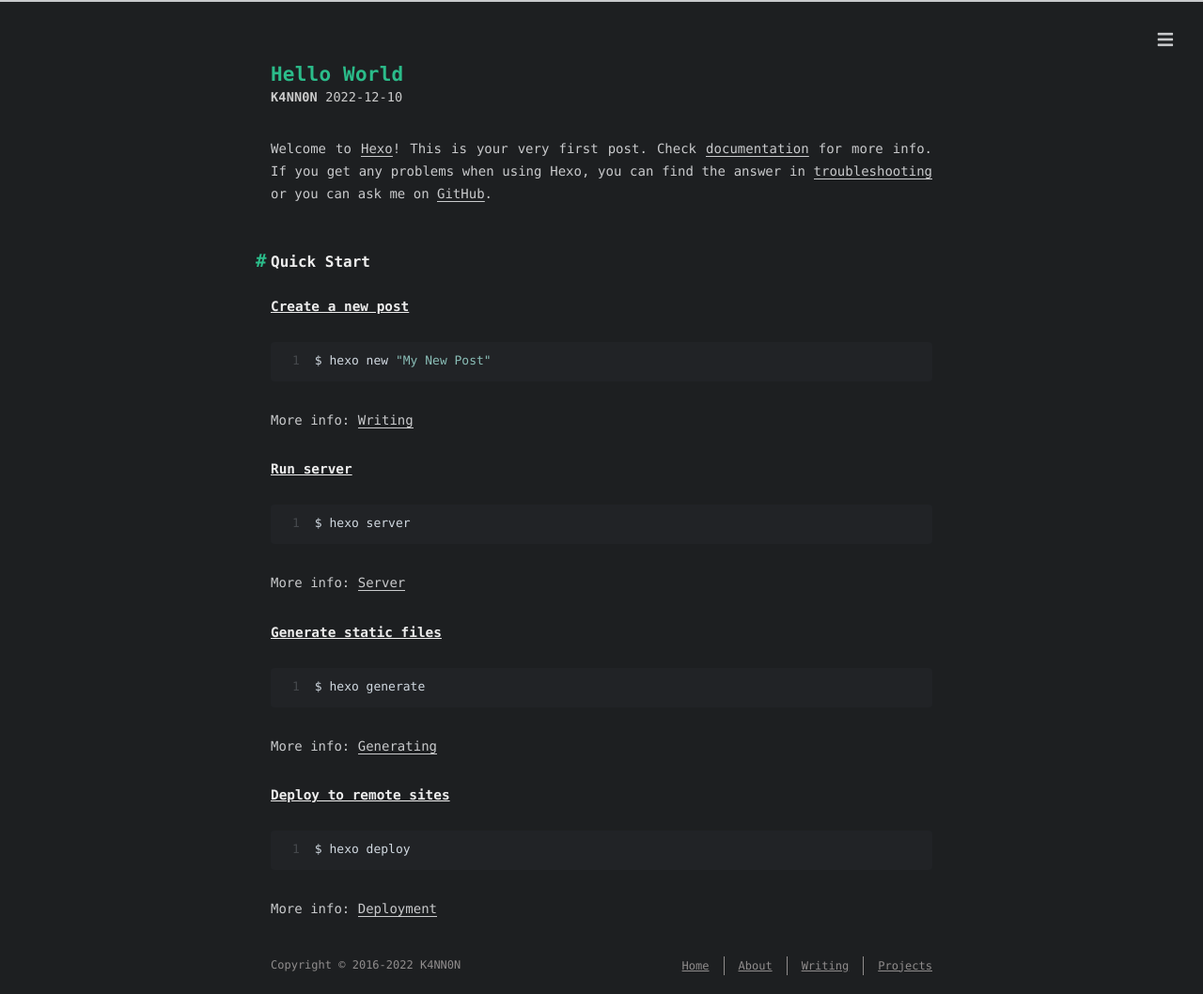
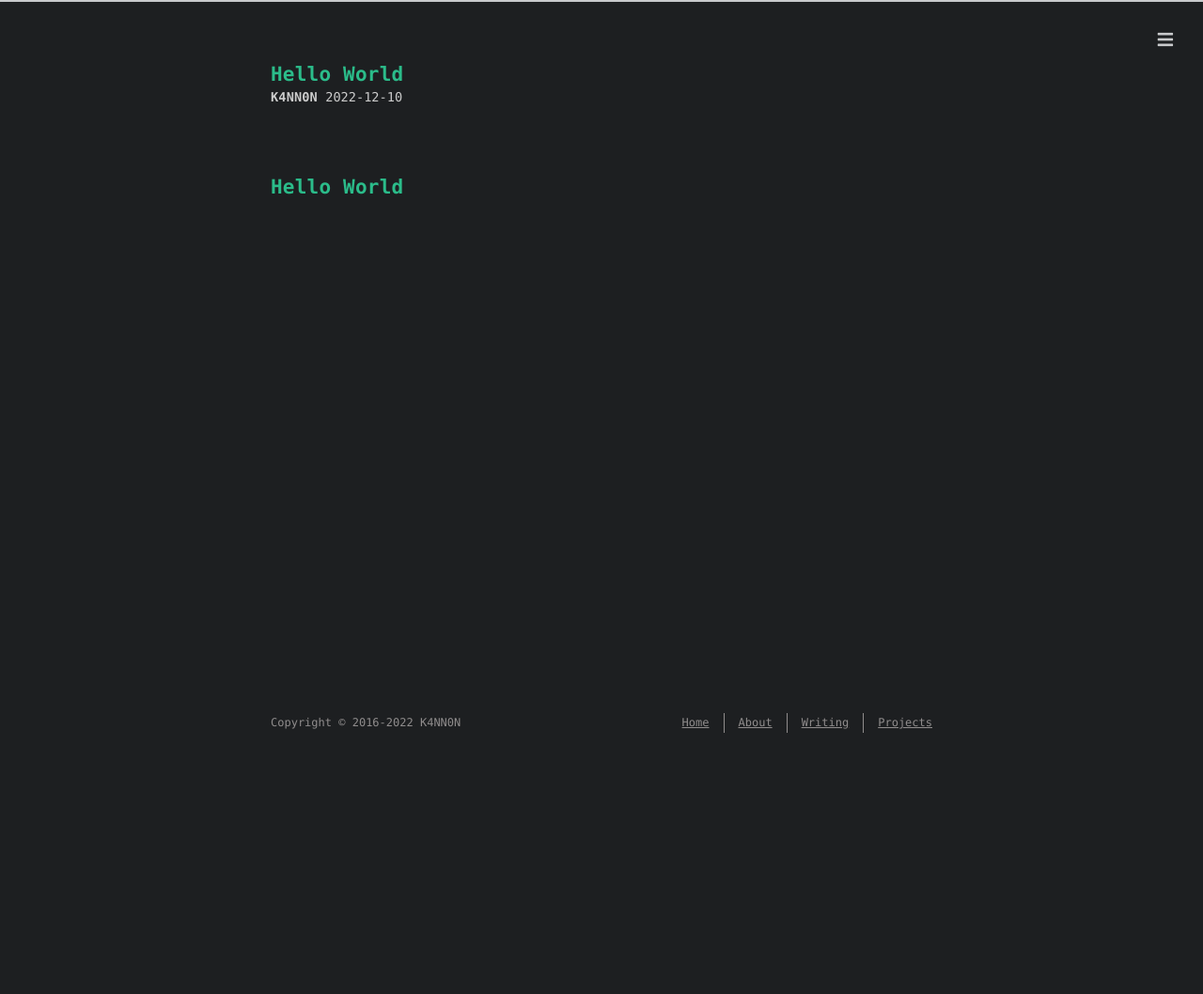
Before and after one commit to K4NN0N/k4nn0n.github.io, a plain HTML site: page 2022/12/10/hello-world/index.html in a window 1280 px wide. Shown: the whole page at 94% size. After the commit the page ends 800 px from the top, so only its background shows below. Drawn offline with nearby package versions, Linux system fonts and the light colour scheme; some packages are replaced by stand-ins of ours; a script that the page names is missing.

Commit message:
Site updated: 2022-12-10 22:56:50

```diff
--- a/2022/12/10/hello-world/index.html
+++ b/2022/12/10/hello-world/index.html
@@ -6,15 +6,15 @@
     <meta http-equiv="X-UA-Compatible" content="IE=edge">
     <meta name="HandheldFriendly" content="True">
     <meta name="viewport" content="width=device-width, initial-scale=1, maximum-scale=5" />
-    <meta name="description" content="Welcome to Hexo! This is your very first post. Check documentation for more info. If you get any problems when using Hexo, you can find the answer in troubleshooting or you can ask me on GitHub. Quick">
+    <meta name="description" content="Hello World">
 <meta property="og:type" content="article">
 <meta property="og:title" content="Hello World">
 <meta property="og:url" content="https://k4nn0n.github.io/2022/12/10/hello-world/index.html">
 <meta property="og:site_name" content="K4NN0N&#39;s Website">
-<meta property="og:description" content="Welcome to Hexo! This is your very first post. Check documentation for more info. If you get any problems when using Hexo, you can find the answer in troubleshooting or you can ask me on GitHub. Quick">
+<meta property="og:description" content="Hello World">
 <meta property="og:locale" content="en_US">
-<meta property="article:published_time" content="2022-12-10T10:53:26.919Z">
-<meta property="article:modified_time" content="2022-12-10T10:53:26.919Z">
+<meta property="article:published_time" content="2022-12-10T14:56:37.838Z">
+<meta property="article:modified_time" content="2022-12-10T14:56:37.838Z">
 <meta property="article:author" content="K4NN0N">
 <meta name="twitter:card" content="summary">
 
@@ -101,7 +101,7 @@
 
     </div>
     <div id="toc">
-      <ol class="toc"><li class="toc-item toc-level-2"><a class="toc-link" href="#Quick-Start"><span class="toc-number">1.</span> <span class="toc-text">Quick Start</span></a><ol class="toc-child"><li class="toc-item toc-level-3"><a class="toc-link" href="#Create-a-new-post"><span class="toc-number">1.1.</span> <span class="toc-text">Create a new post</span></a></li><li class="toc-item toc-level-3"><a class="toc-link" href="#Run-server"><span class="toc-number">1.2.</span> <span class="toc-text">Run server</span></a></li><li class="toc-item toc-level-3"><a class="toc-link" href="#Generate-static-files"><span class="toc-number">1.3.</span> <span class="toc-text">Generate static files</span></a></li><li class="toc-item toc-level-3"><a class="toc-link" href="#Deploy-to-remote-sites"><span class="toc-number">1.4.</span> <span class="toc-text">Deploy to remote sites</span></a></li></ol></li></ol>
+      <ol class="toc"><li class="toc-item toc-level-1"><a class="toc-link" href="#Hello-World"><span class="toc-number">1.</span> <span class="toc-text">Hello World</span></a></li></ol>
     </div>
   </span>
 </div>
@@ -125,7 +125,7 @@
 
     <div class="postdate">
 
-        <time datetime="2022-12-10T10:53:26.919Z" itemprop="datePublished">2022-12-10</time>
+        <time datetime="2022-12-10T14:56:37.838Z" itemprop="datePublished">2022-12-10</time>
 
 
     </div>
@@ -140,20 +140,7 @@
 
 
   <div class="content" itemprop="articleBody">
-    <p>Welcome to <a target="_blank" rel="noopener" href="https://hexo.io/">Hexo</a>! This is your very first post. Check <a target="_blank" rel="noopener" href="https://hexo.io/docs/">documentation</a> for more info. If you get any problems when using Hexo, you can find the answer in <a target="_blank" rel="noopener" href="https://hexo.io/docs/troubleshooting.html">troubleshooting</a> or you can ask me on <a target="_blank" rel="noopener" href="https://github.com/hexojs/hexo/issues">GitHub</a>.</p>
-<h2 id="Quick-Start"><a href="#Quick-Start" class="headerlink" title="Quick Start"></a>Quick Start</h2><h3 id="Create-a-new-post"><a href="#Create-a-new-post" class="headerlink" title="Create a new post"></a>Create a new post</h3><figure class="highlight bash"><table><tr><td class="gutter"><pre><span class="line">1</span><br></pre></td><td class="code"><pre><span class="line">$ hexo new <span class="string">&quot;My New Post&quot;</span></span><br></pre></td></tr></table></figure>
-
-<p>More info: <a target="_blank" rel="noopener" href="https://hexo.io/docs/writing.html">Writing</a></p>
-<h3 id="Run-server"><a href="#Run-server" class="headerlink" title="Run server"></a>Run server</h3><figure class="highlight bash"><table><tr><td class="gutter"><pre><span class="line">1</span><br></pre></td><td class="code"><pre><span class="line">$ hexo server</span><br></pre></td></tr></table></figure>
-
-<p>More info: <a target="_blank" rel="noopener" href="https://hexo.io/docs/server.html">Server</a></p>
-<h3 id="Generate-static-files"><a href="#Generate-static-files" class="headerlink" title="Generate static files"></a>Generate static files</h3><figure class="highlight bash"><table><tr><td class="gutter"><pre><span class="line">1</span><br></pre></td><td class="code"><pre><span class="line">$ hexo generate</span><br></pre></td></tr></table></figure>
-
-<p>More info: <a target="_blank" rel="noopener" href="https://hexo.io/docs/generating.html">Generating</a></p>
-<h3 id="Deploy-to-remote-sites"><a href="#Deploy-to-remote-sites" class="headerlink" title="Deploy to remote sites"></a>Deploy to remote sites</h3><figure class="highlight bash"><table><tr><td class="gutter"><pre><span class="line">1</span><br></pre></td><td class="code"><pre><span class="line">$ hexo deploy</span><br></pre></td></tr></table></figure>
-
-<p>More info: <a target="_blank" rel="noopener" href="https://hexo.io/docs/one-command-deployment.html">Deployment</a></p>
-
+    <h1 id="Hello-World"><a href="#Hello-World" class="headerlink" title="Hello World"></a>Hello World</h1>
   </div>
 </article>
 
@@ -178,7 +165,7 @@
     </div>
 
     <div id="toc-footer" style="display: none">
-      <ol class="toc"><li class="toc-item toc-level-2"><a class="toc-link" href="#Quick-Start"><span class="toc-number">1.</span> <span class="toc-text">Quick Start</span></a><ol class="toc-child"><li class="toc-item toc-level-3"><a class="toc-link" href="#Create-a-new-post"><span class="toc-number">1.1.</span> <span class="toc-text">Create a new post</span></a></li><li class="toc-item toc-level-3"><a class="toc-link" href="#Run-server"><span class="toc-number">1.2.</span> <span class="toc-text">Run server</span></a></li><li class="toc-item toc-level-3"><a class="toc-link" href="#Generate-static-files"><span class="toc-number">1.3.</span> <span class="toc-text">Generate static files</span></a></li><li class="toc-item toc-level-3"><a class="toc-link" href="#Deploy-to-remote-sites"><span class="toc-number">1.4.</span> <span class="toc-text">Deploy to remote sites</span></a></li></ol></li></ol>
+      <ol class="toc"><li class="toc-item toc-level-1"><a class="toc-link" href="#Hello-World"><span class="toc-number">1.</span> <span class="toc-text">Hello World</span></a></li></ol>
     </div>
 
     <div id="share-footer" style="display: none">
```
Also changed, not shown: about/index.html (+10 -6 lines), archives/2022/12/index.html (+1 -1 lines), archives/2022/index.html (+1 -1 lines), archives/index.html (+1 -1 lines), index.html (+1 -1 lines).
